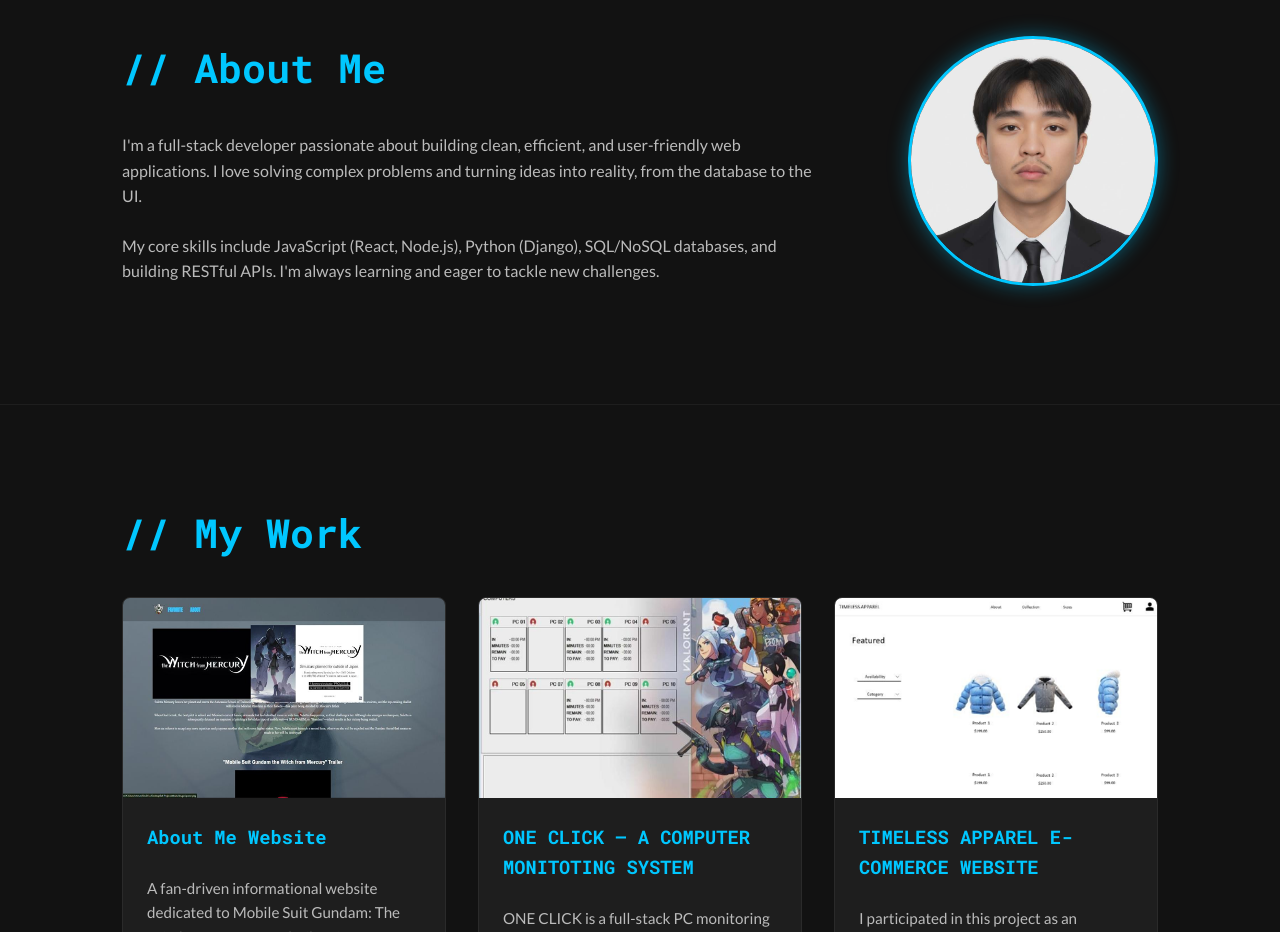
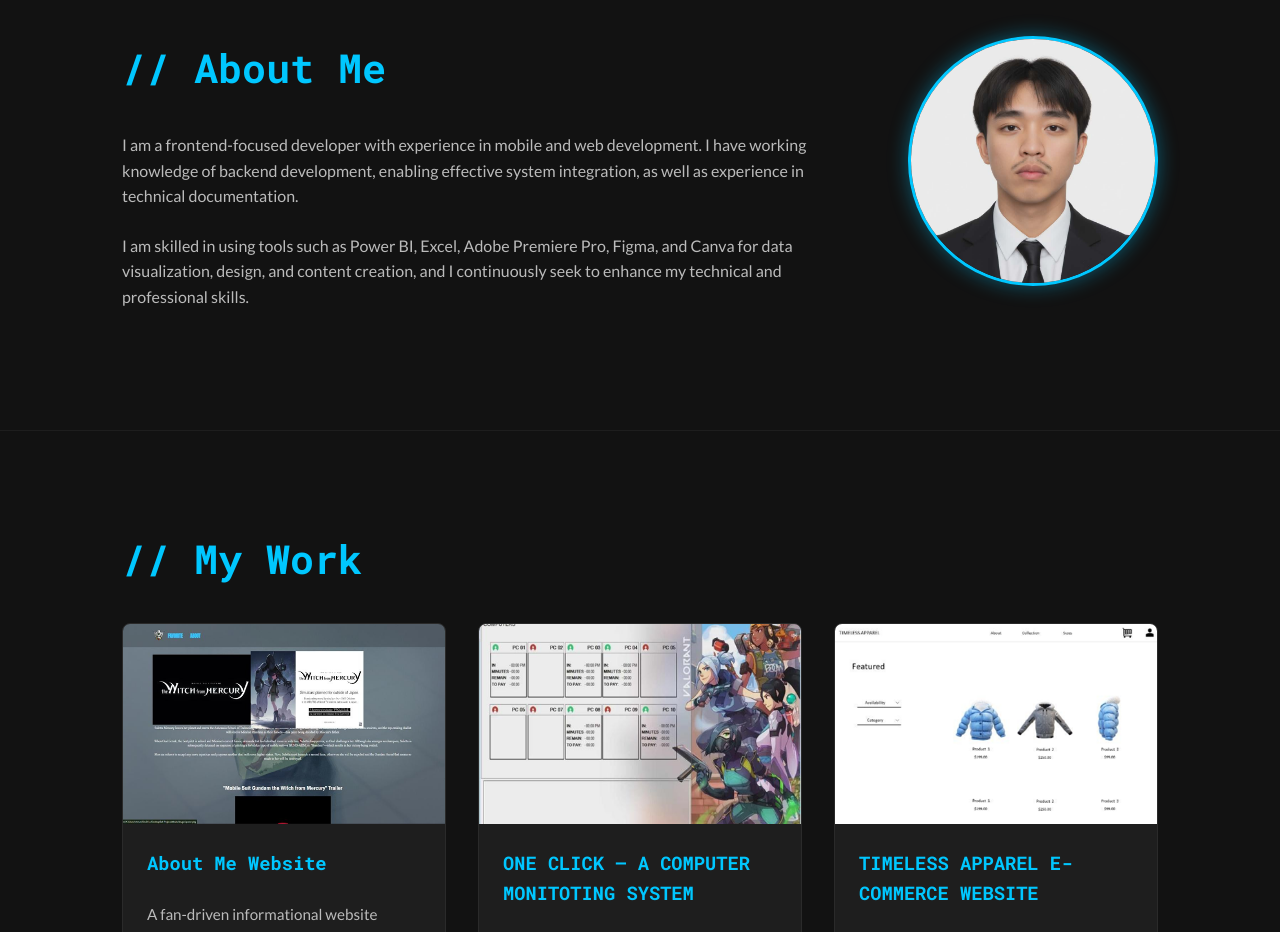
Before and after one commit to emmanmanamnamna/Portfolio, a plain HTML site: page index.html in a window 1280 px wide. Shown: the part 860-1792 px from the top of the page. Drawn offline with Linux system fonts and the light colour scheme.

Commit message:
Update index.html

```diff
--- a/index.html
+++ b/index.html
@@ -37,8 +37,8 @@
     <section id="about" class="content-section">
         <div class="container about-flex-container"> <div class="about-text-content">
                 <h2>// About Me</h2>
-                <p>I'm a full-stack developer passionate about building clean, efficient, and user-friendly web applications. I love solving complex problems and turning ideas into reality, from the database to the UI.</p>
-                <p>My core skills include JavaScript (React, Node.js), Python (Django), SQL/NoSQL databases, and building RESTful APIs. I'm always learning and eager to tackle new challenges.</p>
+                <p>I am a frontend-focused developer with experience in mobile and web development. I have working knowledge of backend development, enabling effective system integration, as well as experience in technical documentation.</p>
+                <p>I am skilled in using tools such as Power BI, Excel, Adobe Premiere Pro, Figma, and Canva for data visualization, design, and content creation, and I continuously seek to enhance my technical and professional skills.</p>
             </div>
             <div class="about-image-container">
                 <img src="image/pfp.png" alt="Lloyd Emman Profile Picture" class="profile-pic"> </div>
```
